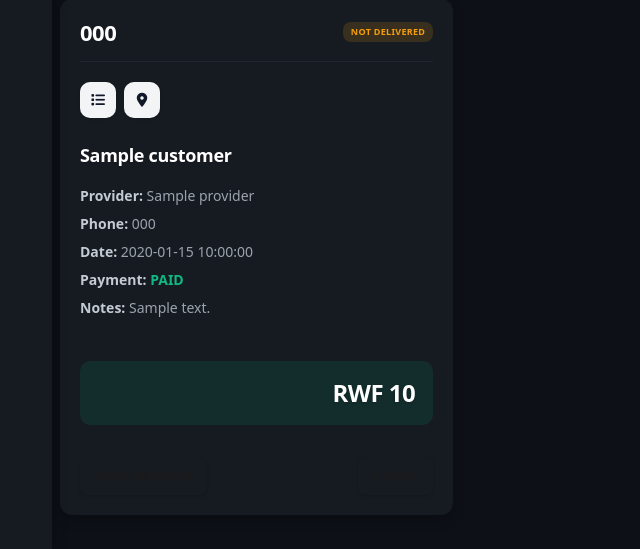
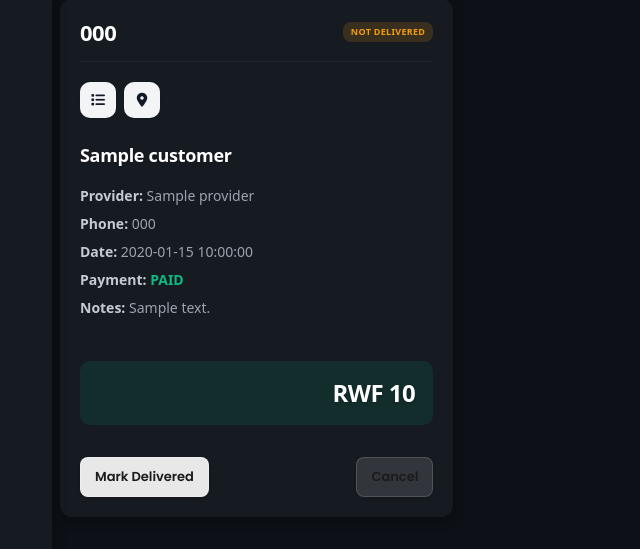
Before and after one commit to ndwyfrank56-cmyk/my-ecommerce-dashboard, a Python web app: template templates/orders.html in a window 1280 px wide. Shown: the part 421-970 px from the top of the page, without its empty margins (0-640 px from the left). Run offline with Jinja, Linux system fonts and the light colour scheme; the template is opened without the code that fills it: most values are stand-ins (such as "Sample title", 1, 10 or a date in 2020).

Commit message:
Fix: Make order action buttons visible

```diff
--- a/static/styles.css
+++ b/static/styles.css
@@ -1768,8 +1768,8 @@ input[type="date"]::-webkit-calendar-picker-indicator {
 
 /* Different smoky-white shades per button */
 .btn-accept { background: #f9fafb; border: none; }
-.btn-assign { background: transparent; border: none; }
-.btn-print  { background: transparent; border: none; }
+.btn-assign { background: rgba(255,255,255,0.9); border: 1px solid rgba(255,255,255,0.3); }
+.btn-print  { background: rgba(255,255,255,0.12); border: 1px solid rgba(255,255,255,0.15); }
 
 /* Product card edit and delete buttons - make them visible */
 .product-item .btn-edit.btn-assign {
```
